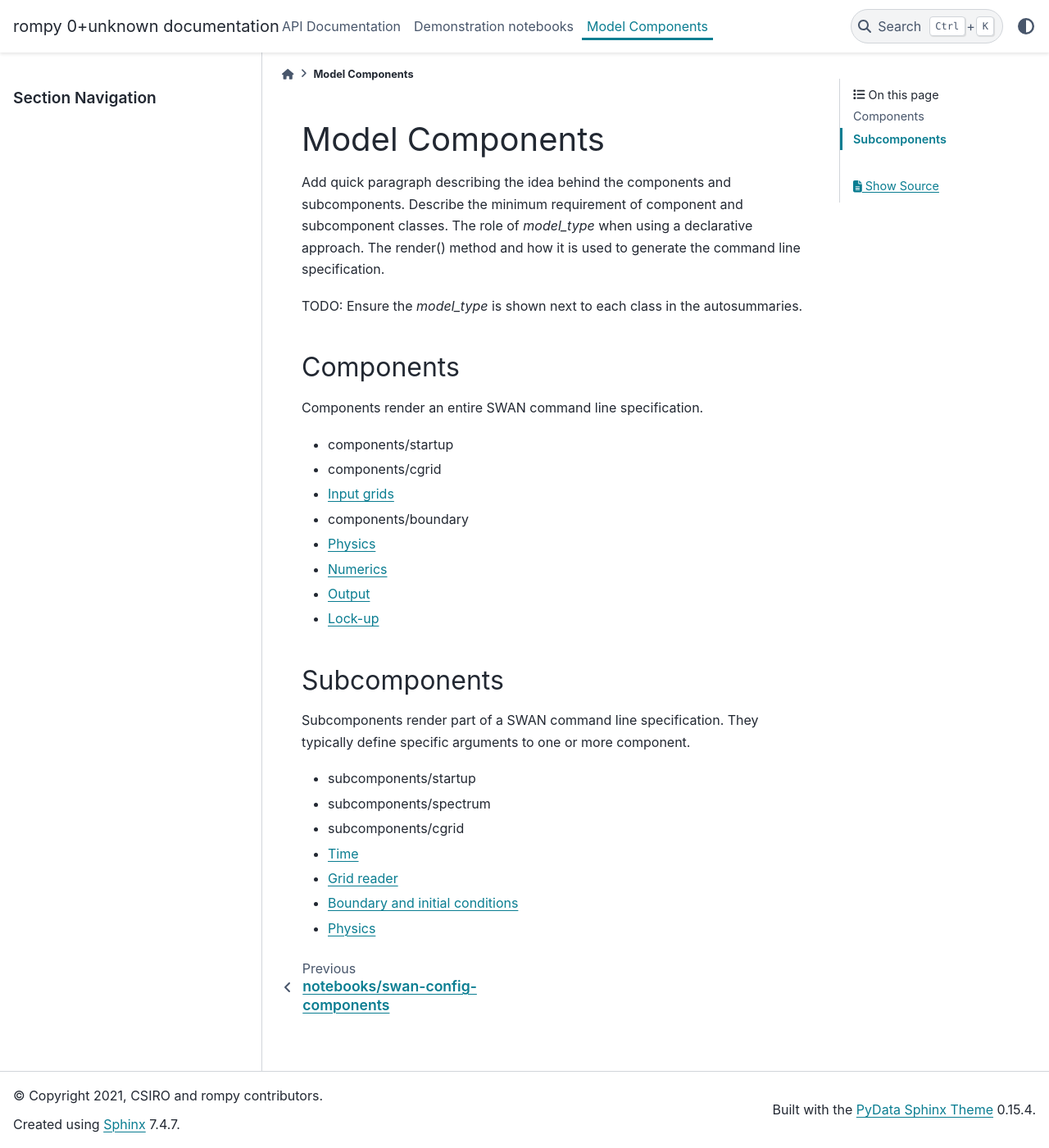
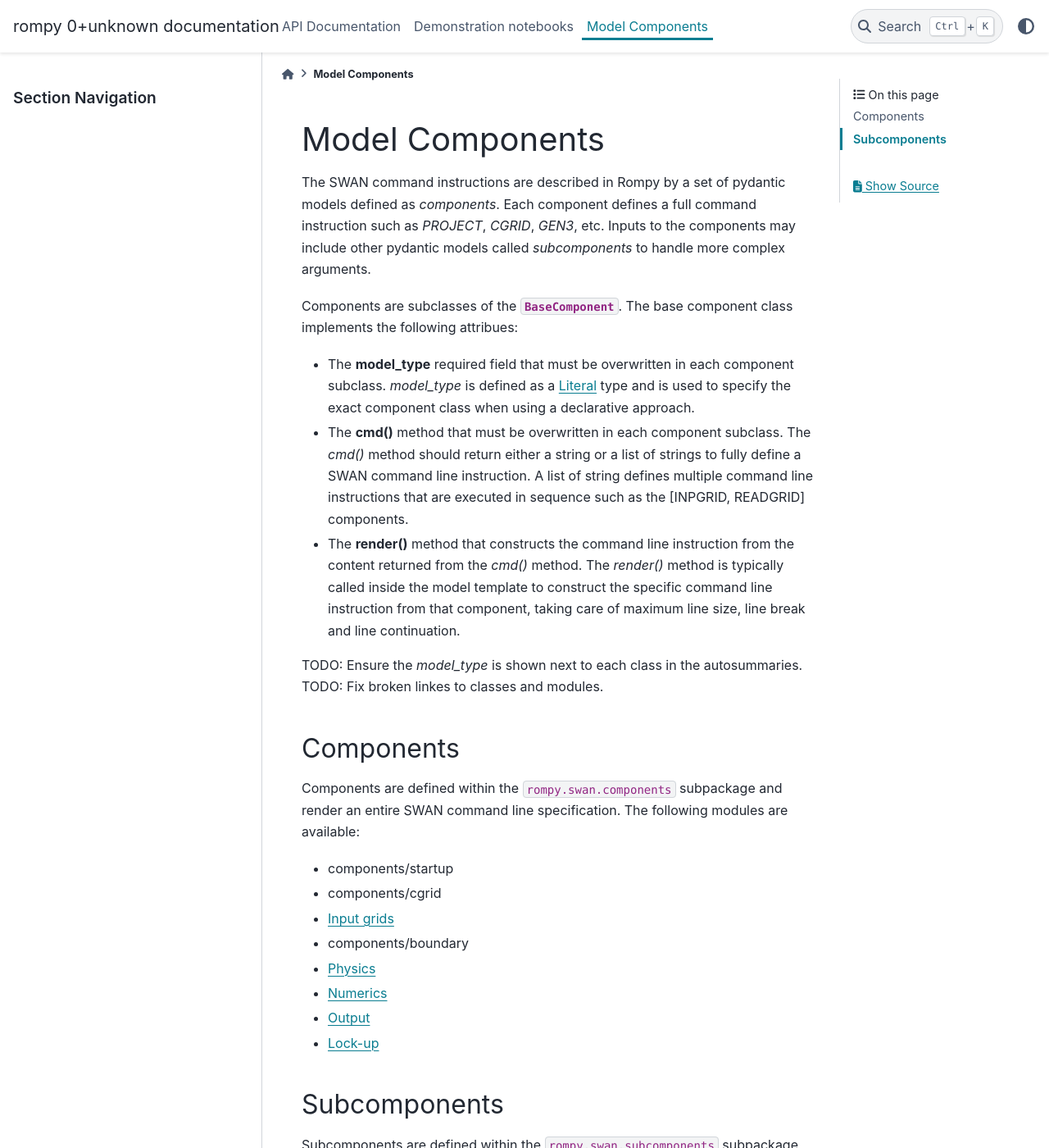
Before and after one commit to rom-py/rompy, a Sphinx documentation site: the page built from docs/source/components.rst, in a window 1280 px wide and 1400 px high. Shown: the whole window at 82% size. Built offline with Sphinx 7.4.7 and the PyData theme 0.15.4, drawn with Linux system fonts in a browser that asks for light colours; pages that are not in the unit, such as notebooks, are missing from menus; cross-references to code outside the pages are shown as plain code; some of the changed text lies outside the part shown.

Commit message:
Ongoing work on docs

```diff
--- a/docs/source/components.rst
+++ b/docs/source/components.rst
@@ -2,17 +2,36 @@
 Model Components
 ================
 
-Add quick paragraph describing the idea behind the components and subcomponents.
-Describe the minimum requirement of component and subcomponent classes. The role
-of `model_type` when using a declarative approach. The render() method and how
-it is used to generate the command line specification.
+The SWAN command instructions are described in Rompy by a set of pydantic models
+defined as `components`. Each component defines a full command instruction such
+as `PROJECT`, `CGRID`, `GEN3`, etc. Inputs to the components may include other
+pydantic models called `subcomponents` to handle more complex arguments.
+
+Components are subclasses of the :py:class:`~rompy.swan.components.base.BaseComponent`.
+The base component class implements the following attribues:
+
+* The **model_type** required field that must be overwritten in each component subclass.
+  `model_type` is defined as a `Literal`_ type and is used to specify the exact
+  component class when using a declarative approach.
+
+* The **cmd()** method that must be overwritten in each component subclass. The `cmd()`
+  method should return either a string or a list of strings to fully define a SWAN
+  command line instruction. A list of string defines multiple command line instructions
+  that are executed in sequence such as the [INPGRID, READGRID] components.
+
+* The **render()** method that constructs the command line instruction from the content
+  returned from the `cmd()` method. The `render()` method is typically called inside
+  the model template to construct the specific command line instruction from that
+  component, taking care of maximum line size, line break and line continuation.
 
 TODO: Ensure the `model_type` is shown next to each class in the autosummaries.
+TODO: Fix broken linkes to classes and modules.
 
 Components
 ----------
 
-Components render an entire SWAN command line specification.
+Components are defined within the :py:module:`rompy.swan.components` subpackage and
+render an entire SWAN command line specification. The following modules are available:
 
 * :doc:`components/startup`
 * :doc:`components/cgrid`
@@ -27,8 +46,9 @@ Components render an entire SWAN command line specification.
 Subcomponents
 -------------
 
-Subcomponents render part of a SWAN command line specification. They typically define
-specific arguments to one or more component.
+Subcomponents are defined within the :py:module:`rompy.swan.subcomponents` subpackage
+and render part of a SWAN command line specification. They typically define specific
+arguments to one or more component. The following modules are available:
 
 * :doc:`subcomponents/startup`
 * :doc:`subcomponents/spectrum`
@@ -37,3 +57,5 @@ specific arguments to one or more component.
 * :doc:`subcomponents/readgrid`
 * :doc:`subcomponents/boundary`
 * :doc:`subcomponents/physics`
+
+.. _`Literal`: https://docs.python.org/3/library/typing.html#typing.Literal
```
